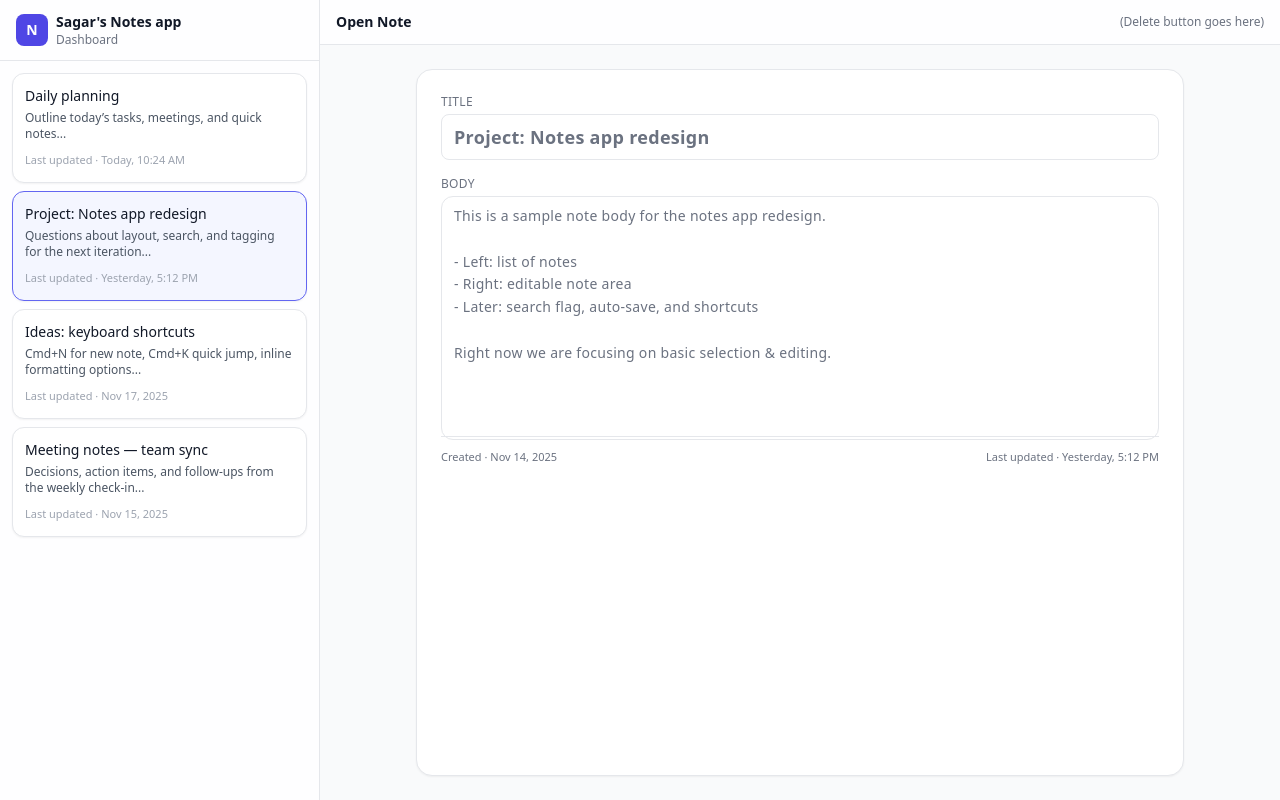
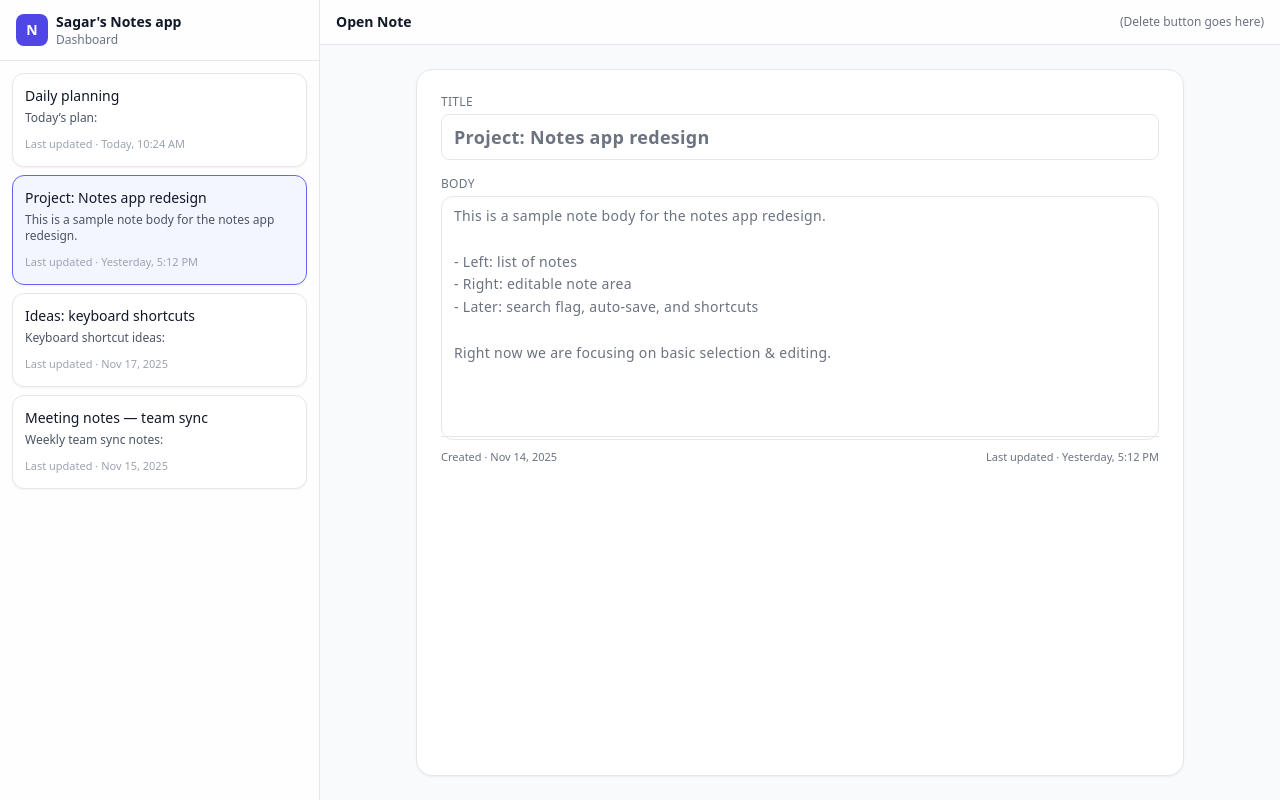
Before and after one commit to SagarPurohit-Codal/notes-reacts-app, a React app: page / in a window 1280 px wide. Built offline with nearby package versions, Linux system fonts and the light colour scheme; the HTML template or start-up script is replaced by a standard one.

Commit message:
note editing with autosave of state and timestamp update + preview update

```diff
--- a/src/components/NoteEditor.jsx
+++ b/src/components/NoteEditor.jsx
@@ -6,9 +6,8 @@ import React from "react";
  * Right-hand side of the dashboard. Shows:
  * - Top header for the open note (delete button placeholder)
  * - Open note
- *
  */
-export default function NoteEditor({ note }) {
+export default function NoteEditor({ note, onChangeNote }) {
   if (!note) {
     return (
       <main className="flex min-w-0 flex-1 items-center justify-center text-sm text-gray-500">
@@ -18,26 +17,28 @@ export default function NoteEditor({ note }) {
   }
 
   return (
-      <main key={note.id} className="flex min-w-0 flex-1 flex-col">
-        {/* Top bar for current note */}
+    <main className="flex min-w-0 flex-1 flex-col">
+      {/* Header */}
       <header className="flex items-center justify-between border-b bg-white/90 px-4 py-3">
-          <div>
         <h1 className="text-sm font-semibold text-gray-900">Open Note</h1>
-          </div>
+
         <div className="hidden text-xs text-gray-500 sm:block">
           (Delete button goes here)
         </div>
       </header>
 
-        {/* Editable area (visual only for now) */}
+      {/* Editor */}
       <section className="flex-1 overflow-y-auto p-4 sm:p-6">
         <div className="mx-auto flex h-full max-w-3xl flex-col rounded-2xl border bg-white p-4 shadow-sm sm:p-6">
           <label className="text-xs font-medium uppercase tracking-wide text-gray-500">
             Title
             <input
               className="mt-1 w-full rounded-lg border px-3 py-2 text-lg bg-white font-semibold outline-none focus:ring-2 focus:ring-indigo-500"
-                placeholder="Example: Product planning notes"
-                defaultValue={note.title}
+              value={note.title}
+              onChange={(e) =>
+                onChangeNote?.(note.id, { title: e.target.value })
+              }
+              placeholder="Untitled note"
             />
           </label>
 
@@ -45,8 +46,11 @@ export default function NoteEditor({ note }) {
             Body
             <textarea
               className="mt-1 h-full min-h-[220px] w-full resize-none rounded-xl bg-white border px-3 py-2 text-sm leading-relaxed outline-none focus:ring-2 focus:ring-indigo-500"
-                placeholder="Type your notes here (this is just a mock editor, no save logic yet)."
-                defaultValue={note.body}
+              value={note.body}
+              onChange={(e) =>
+                onChangeNote?.(note.id, { body: e.target.value })
+              }
+              placeholder="Start typing your notes…"
             />
           </label>
 
--- a/src/components/NotesSidebar.jsx
+++ b/src/components/NotesSidebar.jsx
@@ -8,6 +8,15 @@ import React from "react";
  * - List of notes
  *
  */
+
+const getPreview = (body) => {
+    if (!body) return "";
+    const firstLine = body.split("\n")[0].trim();
+    return firstLine.length > 60
+      ? firstLine.slice(0, 60) + "..."
+      : firstLine;
+  };
+
 export default function NotesSidebar({
   notes,
   selectedNoteId,
@@ -15,7 +24,6 @@ export default function NotesSidebar({
 }) {
   return (
     <aside className="flex w-80 shrink-0 flex-col border-r bg-white/90">
-      {/* Header */}
       <div className="flex items-center gap-2 border-b px-4 py-3">
         <div className="flex h-8 w-8 items-center justify-center rounded-lg bg-indigo-600 text-white text-sm font-semibold">
           N
@@ -48,7 +56,7 @@ export default function NotesSidebar({
                 <span className="truncate font-medium">{note.title}</span>
               </div>
               <p className="mt-1 line-clamp-2 text-xs text-gray-600">
-                {note.preview}
+                {getPreview(note.body)}
               </p>
               <div className="mt-2 text-[11px] text-gray-400">
                 Last updated · {note.updated}
--- a/src/dashboard.jsx
+++ b/src/dashboard.jsx
@@ -1,4 +1,3 @@
-// src/dashboard.jsx
 import React, { useState } from "react";
 import NotesSidebar from "./components/NotesSidebar";
 import NoteEditor from "./components/NoteEditor";
@@ -7,19 +6,42 @@ import {
   DEFAULT_SELECTED_NOTE_ID,
 } from "./data/mockNotes";
 
+// Helper: generate a short preview from the body text
+function generatePreview(body) {
+  if (!body) return "";
+  const firstLine = body.split("\n")[0].trim();
+  if (!firstLine) return "";
+
+  return firstLine.length > 60
+    ? firstLine.slice(0, 60) + "..."
+    : firstLine;
+}
+
 export default function Dashboard() {
-  const [notes] = useState(initialNotes);
+  const [notes, setNotes] = useState(initialNotes);
 
   const [selectedNoteId, setSelectedNoteId] = useState(
     DEFAULT_SELECTED_NOTE_ID
   );
 
-  // Find the note that should be displayed on the right
-  const selectedNote =
-    notes.find((note) => note.id === selectedNoteId) || notes[0];
+  const selectedNote = notes.find((note) => note.id === selectedNoteId) || null;
 
-  const handleSelectNote = (noteId) => {
-    setSelectedNoteId(noteId);
+  const handleUpdateNote = (noteId, fields) => {
+    setNotes((prevNotes) =>
+      prevNotes.map((note) => {
+        if (note.id !== noteId) return note;
+
+        const updatedNote = {
+          ...note,
+          ...fields,
+        };
+
+        // update timestamp
+        updatedNote.updated = new Date().toLocaleString();
+
+        return updatedNote;
+      })
+    );
   };
 
   return (
@@ -27,9 +49,10 @@ export default function Dashboard() {
       <NotesSidebar
         notes={notes}
         selectedNoteId={selectedNoteId}
-        onSelectNote={handleSelectNote}
+        onSelectNote={setSelectedNoteId}
       />
-      <NoteEditor note={selectedNote} />
+
+      <NoteEditor note={selectedNote} onChangeNote={handleUpdateNote} />
     </div>
   );
 }
--- a/src/data/mockNotes.js
+++ b/src/data/mockNotes.js
@@ -2,7 +2,6 @@ export const initialNotes = [
     {
       id: "1",
       title: "Daily planning",
-      preview: "Outline today’s tasks, meetings, and quick notes...",
       body:
         "Today’s plan:\n\n" +
         "- Review open tasks for the notes app\n" +
@@ -15,7 +14,6 @@ export const initialNotes = [
     {
       id: "2",
       title: "Project: Notes app redesign",
-      preview: "Questions about layout, search, and tagging for the next iteration...",
       body:
         "This is a sample note body for the notes app redesign.\n\n" +
         "- Left: list of notes\n" +
@@ -28,8 +26,6 @@ export const initialNotes = [
     {
       id: "3",
       title: "Ideas: keyboard shortcuts",
-      preview:
-        "Cmd+N for new note, Cmd+K quick jump, inline formatting options...",
       body:
         "Keyboard shortcut ideas:\n\n" +
         "- Cmd/Ctrl + N → new note\n" +
@@ -42,8 +38,6 @@ export const initialNotes = [
     {
       id: "4",
       title: "Meeting notes — team sync",
-      preview:
-        "Decisions, action items, and follow-ups from the weekly check-in...",
       body:
         "Weekly team sync notes:\n\n" +
         "Decisions:\n" +
```
Lines whose indentation alone changed are shown as unchanged.
